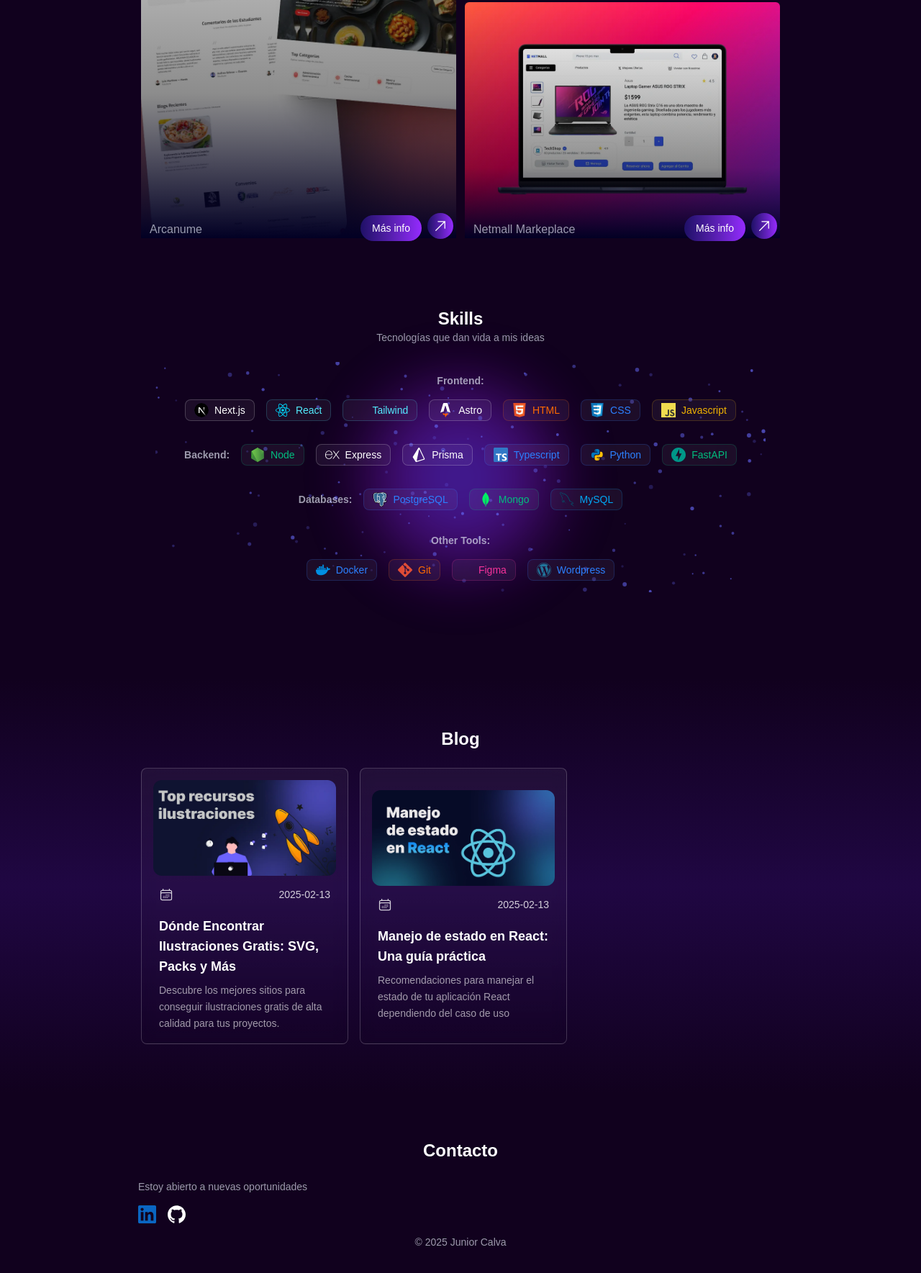
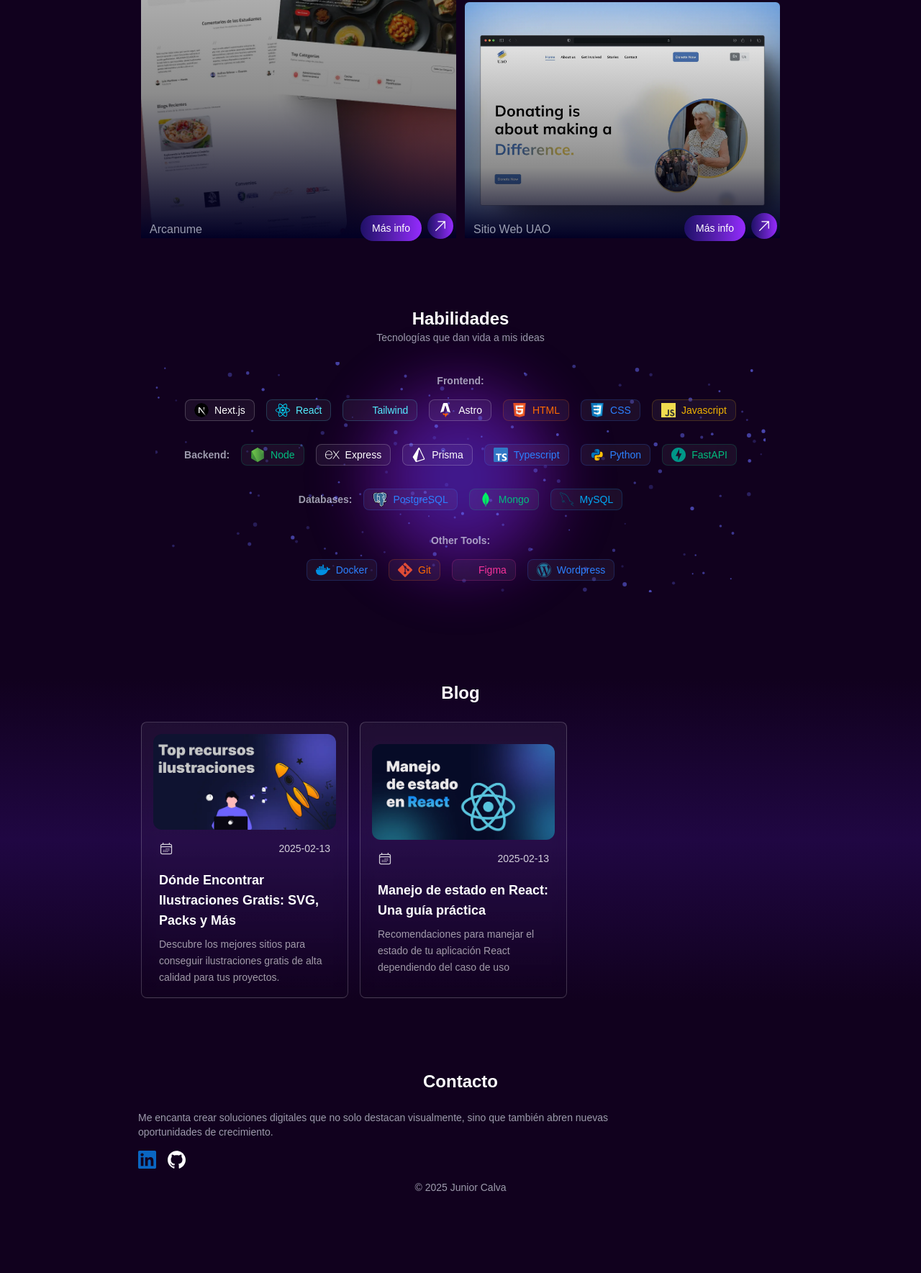
Before and after one commit to JuniorCalva40/portfolio_dev, an Astro site: page / in a window 1280 px wide. Shown: the part 1222-2991 px from the top of the page at 72% size. After the commit the page ends 2914 px from the top, so only its background shows below. Built offline with nearby package versions, Linux system fonts and the light colour scheme; Astro itself is replaced by a stand-in of ours; some icons are missing.

Commit message:
✨ Add projects for showcase
Project showcase

```diff
--- a/src/components/sections/Footer.astro
+++ b/src/components/sections/Footer.astro
@@ -2,19 +2,24 @@
 import { Icon } from 'astro-icon/components'
 import Title from '../ui/Title.astro'
 import { getLangFromUrl, useTranslations } from '../../i18n/utils'
+import { SocialNetworks } from '../../constants'
 const lang = getLangFromUrl(Astro.url)
 const t = useTranslations(lang)
 ---
 
-<footer class="my-16 max-w-4xl md:mx-auto mx-5">
+<footer class="mt-24 mb-8 max-w-4xl md:mx-auto mx-5">
 	<Title variant="Title">{t('footer.title')}</Title>
 	<p class="text-muted text-sm mt-6 max-w-2xl">
 		{t('footer.subtitle')}
 	</p>
 
 	<div class="my-4 flex justify-start gap-4 items-center">
-		<Icon size={25} name={'logos/linkedin'} />
-		<Icon size={25} name={'logos/github'} />
+		<a target="_blank" rel="noopener" href={SocialNetworks.LINKEDIN} class="cursor-pointer">
+			<Icon size={25} name={'logos/linkedin'} />
+		</a>
+		<a target="_blank" rel="noopener" href={SocialNetworks.GITHUB} class="cursor-pointer">
+			<Icon size={25} name={'logos/github'} />
+		</a>
 	</div>
 	<p class="text-muted text-sm text-center">© {new Date().getFullYear()} Junior Calva</p>
 </footer>
--- a/src/components/sections/Projects.astro
+++ b/src/components/sections/Projects.astro
@@ -1,6 +1,6 @@
 ---
 import { type ImageMetadata } from 'astro'
-import netmall from '../../assets/imgs/netmall2.webp'
+import uao from '../../assets/imgs/uao.webp'
 import arcanume from '../../assets/imgs/arcanume.webp'
 import map_crime from '../../assets/imgs/map_crime_ec.webp'
 import { getLangFromUrl, useTranslations } from '../../i18n/utils'
@@ -40,11 +40,11 @@ const projects: Project[] = [
 	},
 
 	{
-		title: t('projects.items.Netmall Marketplace.title'),
-		description: t('projects.items.Netmall Marketplace.description'),
-		techStack: ['Astro', 'Tailwind', 'Typescript', 'React'],
-		img: netmall,
-		link: 'https://juniorcalva.com'
+		title: t('projects.items.Website UAO.title'),
+		description: t('projects.items.Website UAO.description'),
+		techStack: ['Astro', 'HTML', 'CSS', 'Javascript'],
+		img: uao,
+		link: 'https://juniorcalva40.github.io/information-technology-it-workspace/'
 	}
 ] as const
 
--- a/src/components/sections/SectionContainer.astro
+++ b/src/components/sections/SectionContainer.astro
@@ -11,7 +11,7 @@ const { class: className, margin = true, id } = Astro.props
 <section
 	id={id}
 	class:list={[
-		'my-16 max-w-4xl mx-auto',
+		' max-w-4xl mx-auto',
 		className,
 		{
 			'px-5 md:px-1': margin === true
--- a/src/components/sections/SkillsSection.astro
+++ b/src/components/sections/SkillsSection.astro
@@ -34,7 +34,7 @@
 ---
 
 <SectionContainer id="skills" margin={false} class="my-24">
-	<Title variant="Title">Skills</Title>
+	<Title variant="Title">{t('skills.title')}</Title>
 	<Title variant="description">{t('skills.subtitle')} </Title>
 
 	<div class="relative w-full h-auto flex justify-center items-center flex-col p-6">
--- a/src/i18n/ui.ts
+++ b/src/i18n/ui.ts
@@ -55,10 +55,10 @@ export const ui = {
 						'Esta web proporciona un mapa de calor de crimen en Ecuador, permitiendo a los usuarios ver y analizar datos de crimen. Ayuda a los usuarios a estar informados y tomar medidas de seguridad apropiadas. La arquitectura de frontend con React + Mantine UI y backend con FastAPI + Pandas para analizar los datos la fuente proviene de datos abiertos Ecuador.'
 				},
 
-				'Netmall Marketplace': {
-					title: 'Netmall Markeplace',
+				'Website UAO': {
+					title: 'Sitio Web UAO',
 					description:
-						'Netmall es una web app construida con Next.js y Tailwind CSS, optimizada para el rendimiento y SEO. Es un marketplace de tecnología que incluye funcionalidades de gestión de productos, permitiendo a los usuarios comprar y vender productos tecnológicos fácilmente. La app cuenta con un dashboard intuitivo para gestionar anuncios, realizar un seguimiento de ventas y ver análisis. Utiliza PostgreSQL para la gestión de bases de datos, con Prisma como ORM, asegurando un manejo eficiente de los datos y una integración fluida.'
+						'Web diseñada para brindar apoyo a personas afectadas por la crisis en Ucrania. Construida con Astro, HTML, CSS y JavaScript, esta web ofrece información, recursos y formas de contribuir con donaciones, voluntariado y ayuda humanitaria'
 				}
 			}
 		},
@@ -68,7 +68,8 @@ export const ui = {
 		},
 		footer: {
 			title: 'Contacto',
-			subtitle: 'Estoy abierto a nuevas oportunidades'
+			subtitle:
+				'Me encanta crear soluciones digitales que no solo destacan visualmente, sino que también abren nuevas oportunidades de crecimiento.'
 		}
 	},
 	en: {
@@ -118,10 +119,10 @@ export const ui = {
 					description:
 						'This web provides a heat map of crime in Ecuador, allowing users to view and analyze crime data. It helps users stay informed and take appropriate safety measures. The frontend architecture is React + Mantine UI and the backend is FastAPI + Pandas to analyze the data, the source of the data is from open data Ecuador.'
 				},
-				'Netmall Marketplace': {
-					title: 'Personal Portfolio',
+				'Website UAO': {
+					title: 'Website UAO',
 					description:
-						"Netmall is a web app built with Next.js and Tailwind CSS, optimized for performance and SEO. It's a tech marketplace that includes product management features, enabling users to easily buy and sell tech products. The app uses PostgreSQL for database management, with Prisma as the ORM, ensuring efficient data handling and seamless integration."
+						'Web platform designed to support people affected by the crisis in Ukraine. Built with Astro, HTML, CSS, and JavaScript, this site provides information, resources, and ways to contribute through donations, volunteering, and humanitarian aid'
 				}
 			}
 		},
@@ -131,7 +132,8 @@ export const ui = {
 		},
 		footer: {
 			title: 'Contact',
-			subtitle: 'Open to new opportunities'
+			subtitle:
+				'I love creating digital solutions that not only stand out visually but also open new opportunities for growth'
 		}
 	}
 } as const
--- a/src/layouts/Layout.astro
+++ b/src/layouts/Layout.astro
@@ -20,7 +20,7 @@ const { title, description } = Astro.props
 		<meta charset="UTF-8" />
 		<meta name="description" content={description ?? 'Junior Calva Portfolio'} />
 		<meta name="viewport" content="width=device-width" />
-		<link rel="icon" type="image/svg+xml" href="/favicon.svg" />
+		<link rel="icon" type="image/webp" href="/favicon.webp" />
 		<meta name="generator" content={Astro.generator} />
 		<title>{title}</title>
 	</head>
--- a/src/pages/posts/[slug].astro
+++ b/src/pages/posts/[slug].astro
@@ -23,7 +23,7 @@ const { Content } = await render(post)
 
 <Layout title={`${title} | Junior Calva Blog`}>
 	<main class="min-h-screen bg-gradient-to-b from-secondary via-violet-950/50 to-secondary py-1">
-		<SectionContainer margin>
+		<SectionContainer class="my-2" margin>
 			<article class="max-w-3xl mx-auto">
 				{/*Top bar */}
 				<div class="my-8 flex justify-between items-center">
```
Also changed, not shown: public/favicon.svg (deleted), public/favicon.webp (added), src/assets/imgs/avatar.png (deleted), src/assets/imgs/uao.webp (added).
